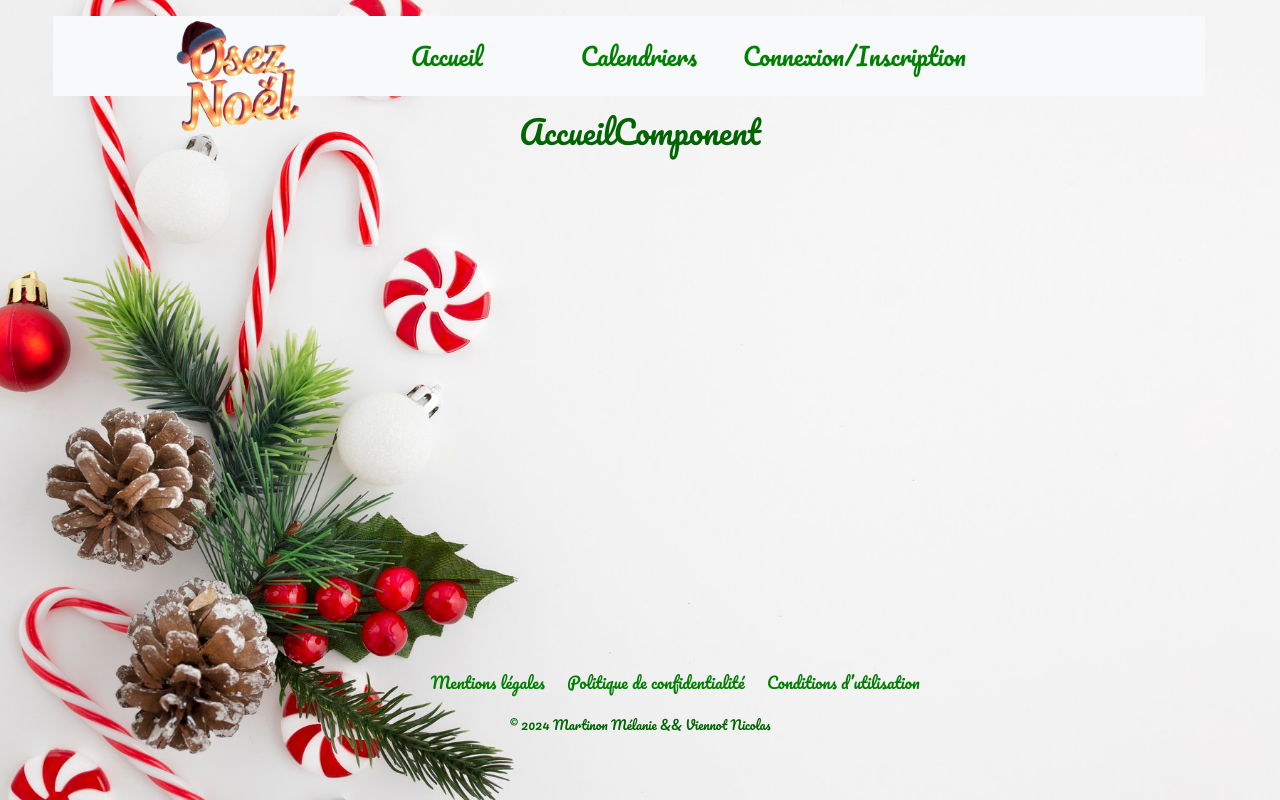
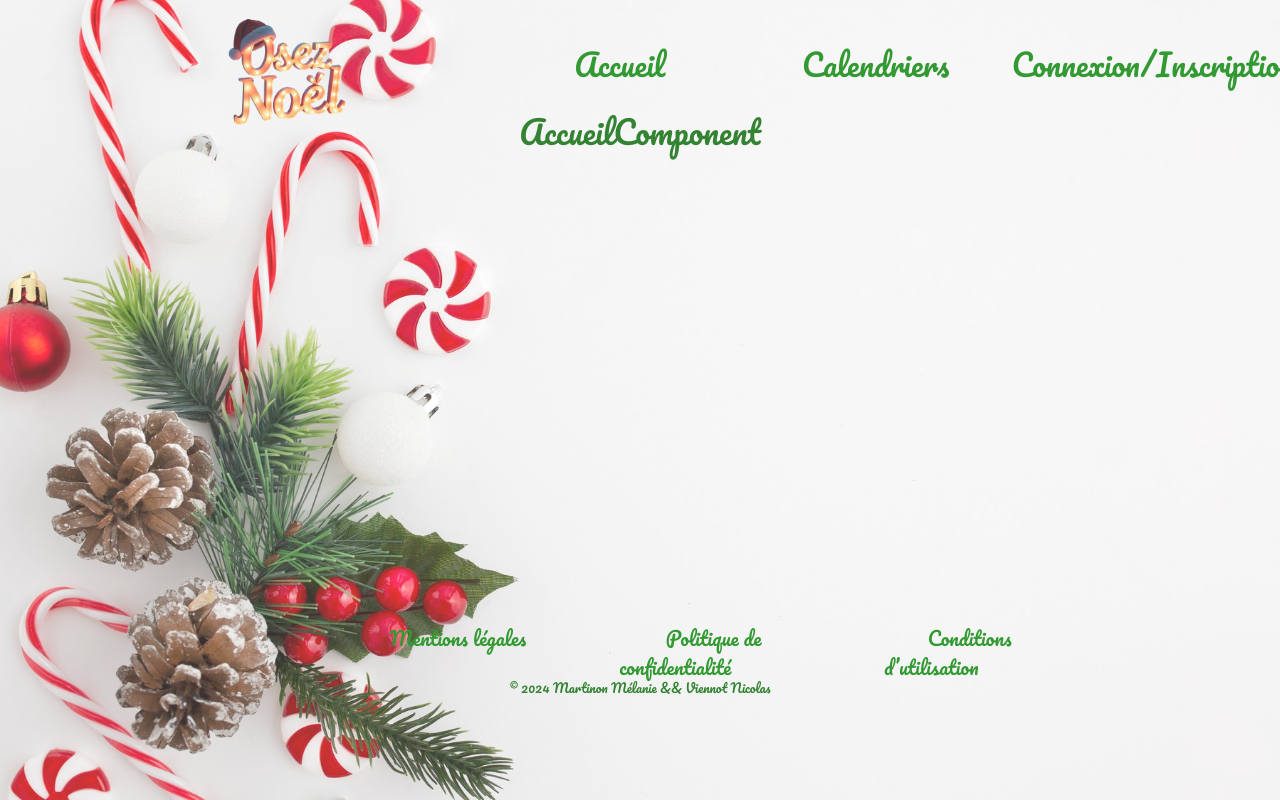
Before and after one commit to melinox58/app-noel, a Vue app in the folder front/: page / in a window 1280 px wide. Built offline with nearby package versions, Linux system fonts and the light colour scheme.

Commit message:
template Accueil ok

```diff
--- a/front/package.json
+++ b/front/package.json
@@ -22,7 +22,8 @@
     "@vue/cli-plugin-eslint": "~5.0.0",
     "@vue/cli-service": "~5.0.0",
     "eslint": "^8.57.1",
-    "eslint-plugin-vue": "^8.7.1"
+    "eslint-plugin-vue": "^8.7.1",
+    "webpack": "^5.97.1"
   },
   "eslintConfig": {
     "root": true,
--- a/front/src/components/BaseLayout.vue
+++ b/front/src/components/BaseLayout.vue
@@ -38,8 +38,9 @@
               <li><a href="/about">Conditions d’utilisation</a></li>
             </ul>
           </nav>
-          <p>&copy; 2024 Martinon Mélanie && Viennot Nicolas</p>
         </footer>
+        <p>&copy; 2024 Martinon Mélanie && Viennot Nicolas</p>
+
       </div>
     </div>
 </template>
@@ -77,6 +78,7 @@ body {
 .imgFond {
   background-image: url('@/assets/img/nice-christmas-background-white-background-with-copy-space.jpg');
   background-size: cover;
+  opacity: 80%;
   width: 100%;
   height: 100%;
   position: fixed; /* L'image de fond reste fixe */
@@ -84,11 +86,9 @@ body {
 }
 
 .content-container {
-  position: relative;
-  z-index: 1;
-  flex: 1; /* Permet au contenu principal de prendre l'espace disponible */
   display: flex;
   flex-direction: column;
+  flex: 1;
 }
 
 img {
@@ -97,7 +97,6 @@ img {
 
 header {
   display: flex;
-  /* opacity: 80%; */
   padding: 1rem;
   position: relative;
   z-index: 1;
@@ -115,55 +114,76 @@ nav {
   color: green;
 }
 
+.collapse {
+  position: absolute;
+  top: 100%; /* Place le menu en dessous de la navigation */
+  right: 0; /* Aligne le menu à droite */
+  width: auto; /* Ajuste la largeur selon le contenu */
+  background-color: white; /* Fond du menu */
+  border-top: 1px solid #ddd; /* Ligne de séparation (optionnelle) */
+  padding: 2%;
+  box-shadow: 0px 4px 6px rgba(0, 0, 0, 0.1); /* Effet visuel optionnel */
+}
+
 a{
   text-decoration: none;
   color: green;
 }
 
 main {
-  flex: 1; /* Permet à main de prendre l'espace disponible entre header et footer */
+  height: 70vh; /* Permet à main de prendre l'espace disponible entre header et footer */
 }
 
 footer {
   display: flex;
   flex-direction: column;
-  text-align: center;
-  position: relative;
-  z-index: 1;
   align-items: center;
-  margin-top: 130%;
   background-color: white;
-  height: 10vh;
+  padding-top: 2%;
 }
 
-footer p {
+footer nav{
+  display: flex;
+}
+
+p {
   font-size: 0.4rem;
+  margin-top: 2%;
 }
 
 @media only screen and (min-width: 768px) {
   img {
-  width: 15%;
+  width: 18%;
   margin-top: 4%;
-  margin-left: 8%;
+  margin-left: 16%;
 }
 
 .bg-body-tertiary {
-  background-color: transparent;
+  background-color: transparent!important;
 }
+
 
 nav {
   font-size: 1.8rem;
-  align-content: center;
   margin-left: 3%;
-  width: 90vw;
 }
 
 .nav-link{
-  font-size: 1.5rem;
+  font-size: 1.9rem;
+  width: 20vw;
+  margin-left: 110%;
 }
 
 .navbar-nav{
   padding-left: 3%;
+}
+
+.collapse{
+  top: 0; /* Place le menu en dessous de la navigation */
+  right: 0;
+  background-color: transparent;
+  border-top: transparent;
+  box-shadow: none;
 }
 
 a{
@@ -171,30 +191,39 @@ a{
   color: green;
   flex: 1;
   width: 15vw;
+  margin-left: 30%;
 }
 
 .bg-body-tertiary {
   background-color:transparent;
 }
 
-footer ul {
-  display: flex;
-  gap: 2%;
-  font-size: 1rem;
-  width: 100vw;
-  justify-content: center;
+main {
+  height: 8vh; /* Permet à main de prendre l'espace disponible entre header et footer */
+}
+
+footer li {
+  font-size: 1.2rem;
+  width: 20vw;
   text-align: center;
 }
 
 footer {
-  margin-top: 40%;
+  margin-top: 33%;
   background-color: transparent;
-
+  display: flex;
+  flex-direction: column;
 }
 
-footer p {
+footer ul{
+  display: flex;
+}
+
+p {
   font-size: 0.8rem;
+  margin-top: -2%;
 }
+
 }
 
 
--- a/front/vue.config.js
+++ b/front/vue.config.js
@@ -1,12 +1,13 @@
-const { defineConfig } = require('@vue/cli-service')
-module.exports = defineConfig({
-  transpileDependencies: true,
-  configureWebpack: {
-    plugins: [
-      new webpack.DefinePlugin({
-        __VUE_PROD_HYDRATION_MISMATCH_DETAILS__: JSON.stringify('false'), // ou 'true'
-      }),
-    ],
-  },
-}
-)
+const webpack = require('webpack');
+
+module.exports = {
+    configureWebpack: {
+        plugins: [
+            new webpack.DefinePlugin({
+                'process.env': {
+                    NODE_ENV: JSON.stringify(process.env.NODE_ENV)
+                }
+            })
+        ]
+    }
+};
```
Also changed, not shown: 1 other file (tests, documents, lock files or other folders).
